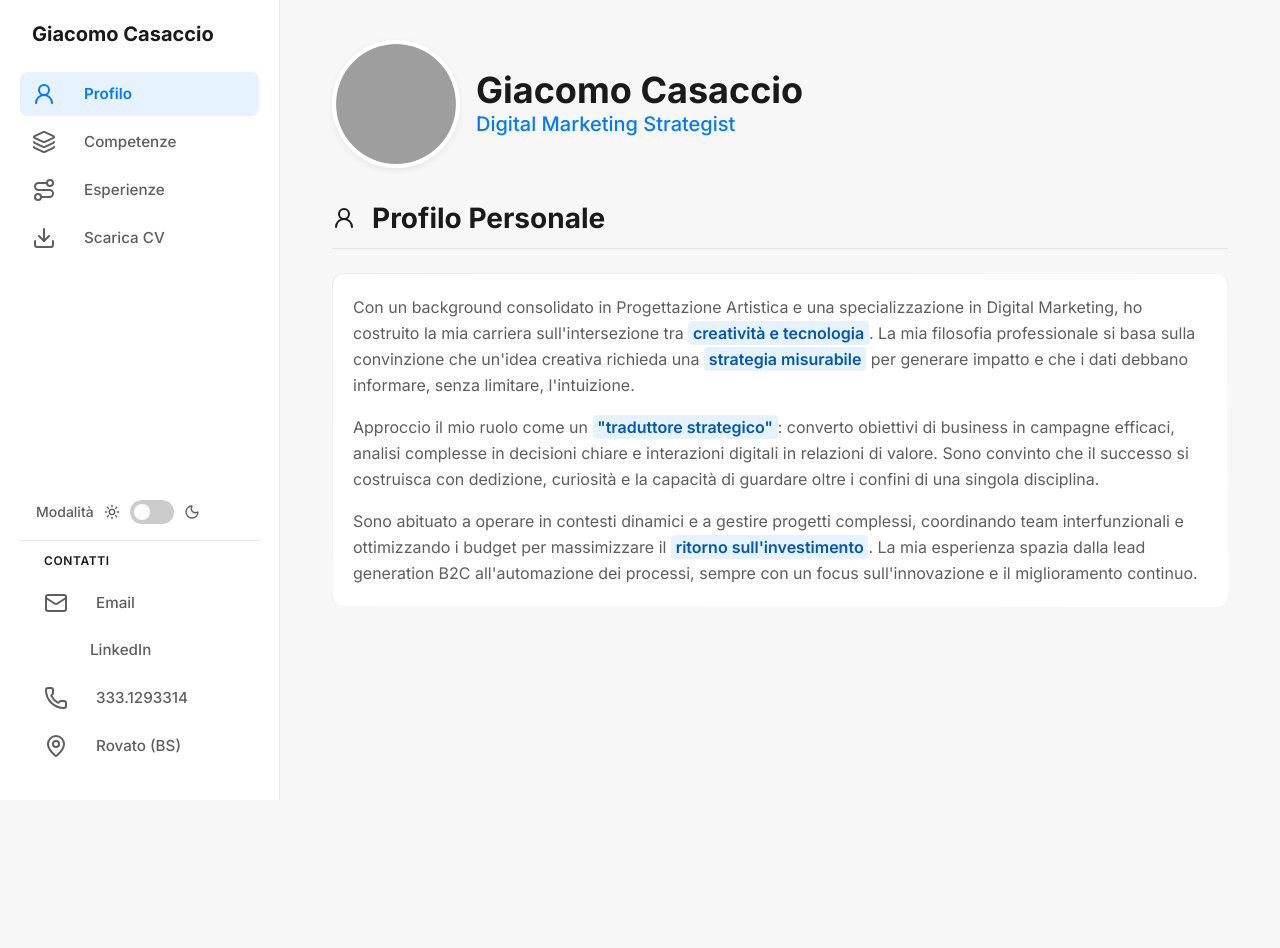
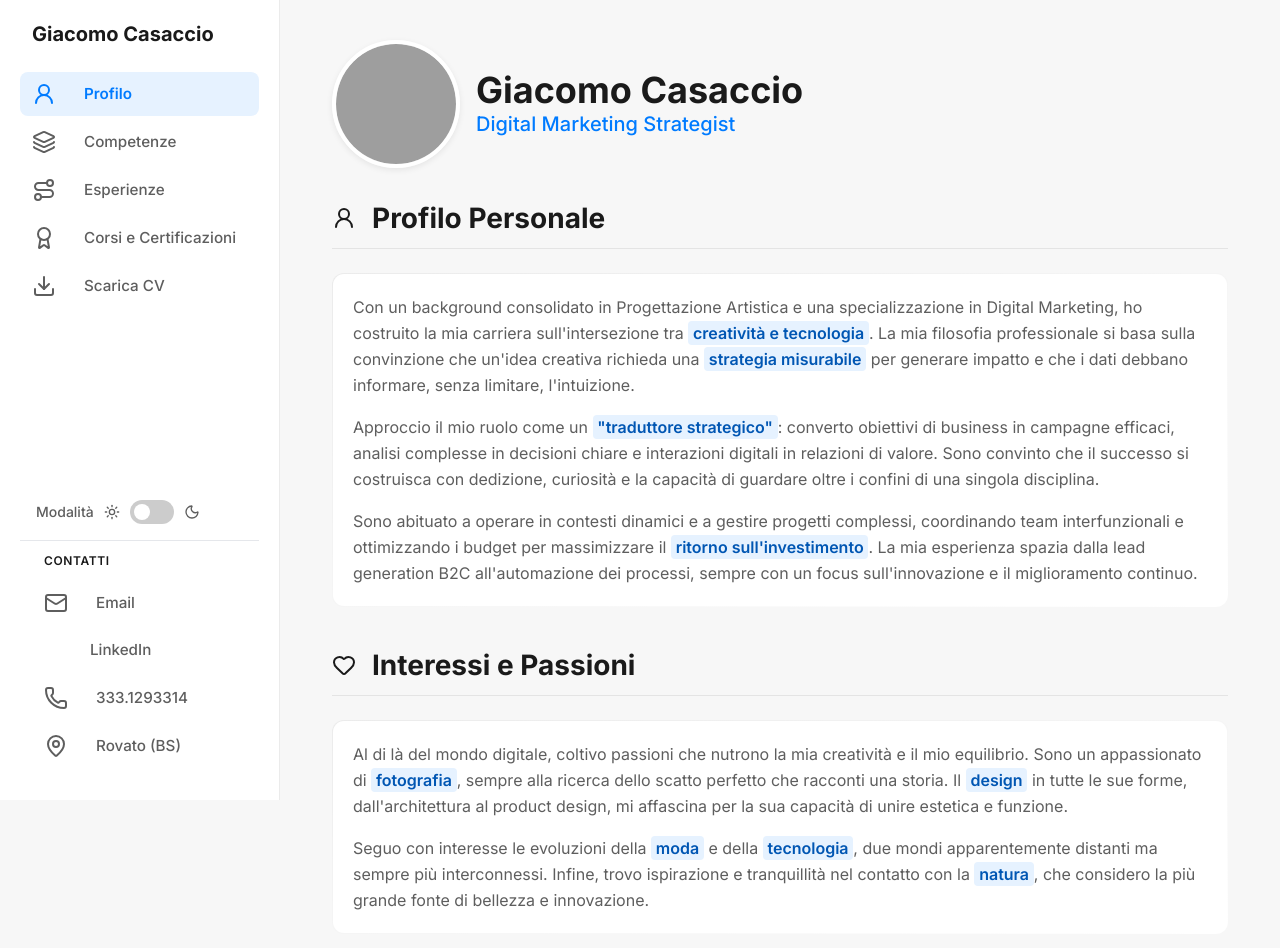
Before and after one commit to giacomocasaccio/portfolio, a plain HTML site: page website.html in a window 1280 px wide. Before the commit the page ends 800 px from the top, so only its background shows below. Drawn offline with nearby package versions, Linux system fonts and the light colour scheme; grey boxes are pictures that could not be loaded; some icons are missing.

Commit message:
Aggiunte passioni, certificazioni e in competenze sezione AI

```diff
--- a/website.html
+++ b/website.html
@@ -466,6 +466,11 @@
                     </a>
                 </li>
                 <li>
+                    <a href="#certificazioni" class="nav-link">
+                        <i data-lucide="award"></i> <span>Corsi e Certificazioni</span>
+                    </a>
+                </li>
+                <li>
                     <a href="https://giacomocasaccio.github.io/portfolio/CV%20Giacomo%20Casaccio.pdf" target="_blank" class="nav-link">
                         <i data-lucide="download"></i>
                         <span>Scarica CV</span>
@@ -510,7 +515,8 @@
             </div>
         </nav>
 
-        <main id="main-content"> <section id="profilo" class="active-section">
+        <main id="main-content">
+            <section id="profilo" class="active-section">
 
                 <div class="profile-header">
                     <div class="profile-image-placeholder">
@@ -538,6 +544,20 @@
                         Sono abituato a operare in contesti dinamici e a gestire progetti complessi, coordinando team interfunzionali e ottimizzando i budget per massimizzare il <span class="highlight">ritorno sull'investimento</span>. La mia esperienza spazia dalla lead generation B2C all'automazione dei processi, sempre con un focus sull'innovazione e il miglioramento continuo.
                     </p>
                 </div>
+
+                <h3 class="section-title mt-10">
+                    <i data-lucide="heart"></i>
+                    Interessi e Passioni
+                </h3>
+
+                <div class="space-y-4 text-base leading-relaxed text-primary border border-border-color rounded-xl p-5 content-card skill-card-print">
+                    <p>
+                        Al di là del mondo digitale, coltivo passioni che nutrono la mia creatività e il mio equilibrio. Sono un appassionato di <span class="highlight">fotografia</span>, sempre alla ricerca dello scatto perfetto che racconti una storia. Il <span class="highlight">design</span> in tutte le sue forme, dall'architettura al product design, mi affascina per la sua capacità di unire estetica e funzione.
+                    </p>
+                    <p>
+                        Seguo con interesse le evoluzioni della <span class="highlight">moda</span> e della <span class="highlight">tecnologia</span>, due mondi apparentemente distanti ma sempre più interconnessi. Infine, trovo ispirazione e tranquillità nel contatto con la <span class="highlight">natura</span>, che considero la più grande fonte di bellezza e innovazione.
+                    </p>
+                </div>
             </section>
 
             <section id="competenze">
@@ -546,7 +566,7 @@
                 </h3>
 
                 <div id="skills-container" class="space-y-6">
-                    </div>
+                </div>
             </section>
 
             <section id="esperienze">
@@ -555,7 +575,17 @@
                 </h3>
 
                 <div id="experience-container" class="space-y-6">
-                    </div>
+                </div>
+            </section>
+
+            <section id="certificazioni">
+                <h3 class="section-title">
+                    <i data-lucide="award"></i>
+                    Corsi e Certificazioni
+                </h3>
+
+                <div id="certifications-container" class="space-y-6">
+                </div>
             </section>
 
         </main>
@@ -572,6 +602,12 @@
                 title: 'Digital Strategy',
                 description: 'Dall\'analisi di mercato alla definizione di funnel e customer journey, costruisco piani d\'azione digitali che portano a risultati misurabili e sostenibili nel tempo.',
                 tools: ['Google Analytics', 'Looker Studio', 'SimilarWeb', 'Excel']
+            },
+            {
+                icon: 'brain-circuit',
+                title: 'AI Integration & Development',
+                description: 'Utilizzo l\'AI generativa (ChatGPT, Gemini, etc.) per integrare soluzioni intelligenti nei sistemi aziendali, creare tool per l\'ottimizzazione dei processi e potenziare lo sviluppo di siti web e applicazioni.',
+                tools: ['Generative AI', 'ChatGPT', 'Gemini', 'Perplexity', 'API Integration']
             },
             {
                 icon: 'megaphone',
@@ -675,6 +711,27 @@
             },
         ];
 
+        const certificationsData = [
+            {
+                icon: 'check-circle',
+                title: 'Certificazione Google Ads sulla Rete di Ricerca',
+                description: 'Competenza avanzata nella creazione, gestione e ottimizzazione di campagne sulla rete di ricerca di Google per massimizzare la visibilità e il ROI.',
+                tools: ['Google Ads', 'Keyword Planning', 'Performance Max', 'Analytics']
+            },
+            {
+                icon: 'check-circle',
+                title: 'Meta Certified Digital Marketing Associate',
+                description: 'Abilità comprovata nella creazione e gestione di campagne pubblicitarie efficaci su Meta (Facebook, Instagram) per raggiungere obiettivi di marketing specifici.',
+                tools: ['META Ads Suite', 'Business Manager', 'Audience Insights', 'Pixel']
+            },
+            {
+                icon: 'shield-check',
+                title: 'Commanders Act Fundamentals',
+                description: 'Conoscenza approfondita della piattaforma di Customer Data Platform (CDP) per la gestione del consenso (CMP), l\'orchestrazione dei dati e l\'attivazione di campagne marketing data-driven nel rispetto della privacy.',
+                tools: ['CDP', 'CMP', 'Tag Management', 'Data Privacy']
+            }
+        ];
+
         // =================================================================
         // LOGICA DI RENDER E INTERATTIVITÀ
         // =================================================================
@@ -684,6 +741,7 @@
             setupNavigation();
             renderSkills();
             renderExperience();
+            renderCertifications();
             setupThemeToggle();
             setupMobileMenu();
 
@@ -896,6 +954,32 @@
             lucide.createIcons();
         }
 
+        // Render Certificazioni
+        function renderCertifications() {
+            const container = document.getElementById('certifications-container');
+            if (!container) return;
+            container.innerHTML = '';
+
+            certificationsData.forEach(cert => {
+                const toolsHtml = cert.tools.map(tool => `<span class="skill-tag">${tool}</span>`).join('');
+
+                const card = document.createElement('div');
+                card.className = 'border border-border-color rounded-xl p-5 content-card skill-card-print';
+                card.innerHTML = `
+                    <div class="flex items-center gap-4 mb-3">
+                        <i data-lucide="${cert.icon}" class="w-5 h-5 text-accent flex-shrink-0"></i>
+                        <h4 class="text-lg font-bold text-primary">${cert.title}</h4>
+                    </div>
+                    <p class="text-sm mb-4">${cert.description}</p>
+                    <div class="flex flex-wrap gap-2">
+                        ${toolsHtml}
+                    </div>
+                `;
+                container.appendChild(card);
+            });
+            lucide.createIcons();
+        }
+
     </script>
 </body>
 </html>
```
